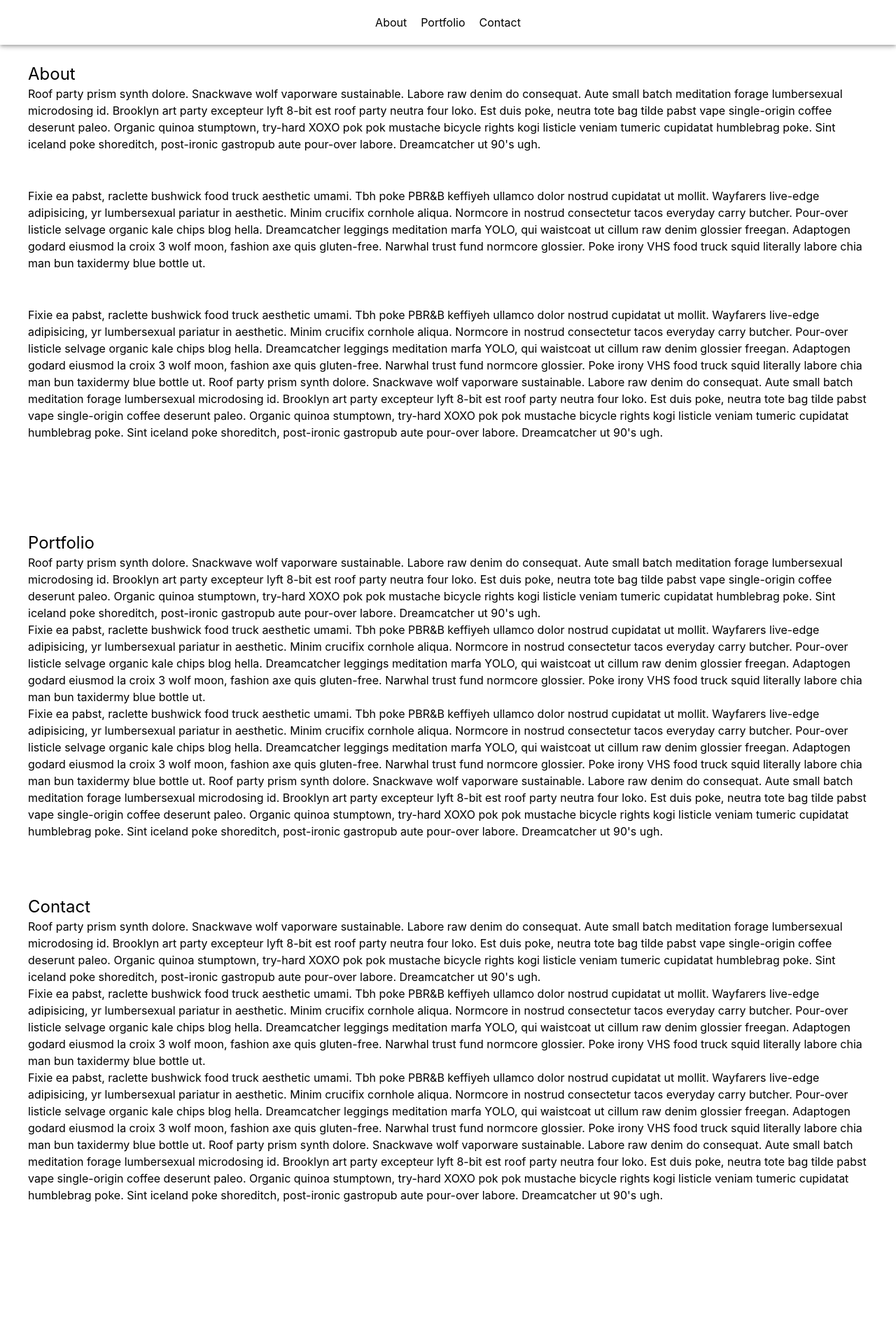
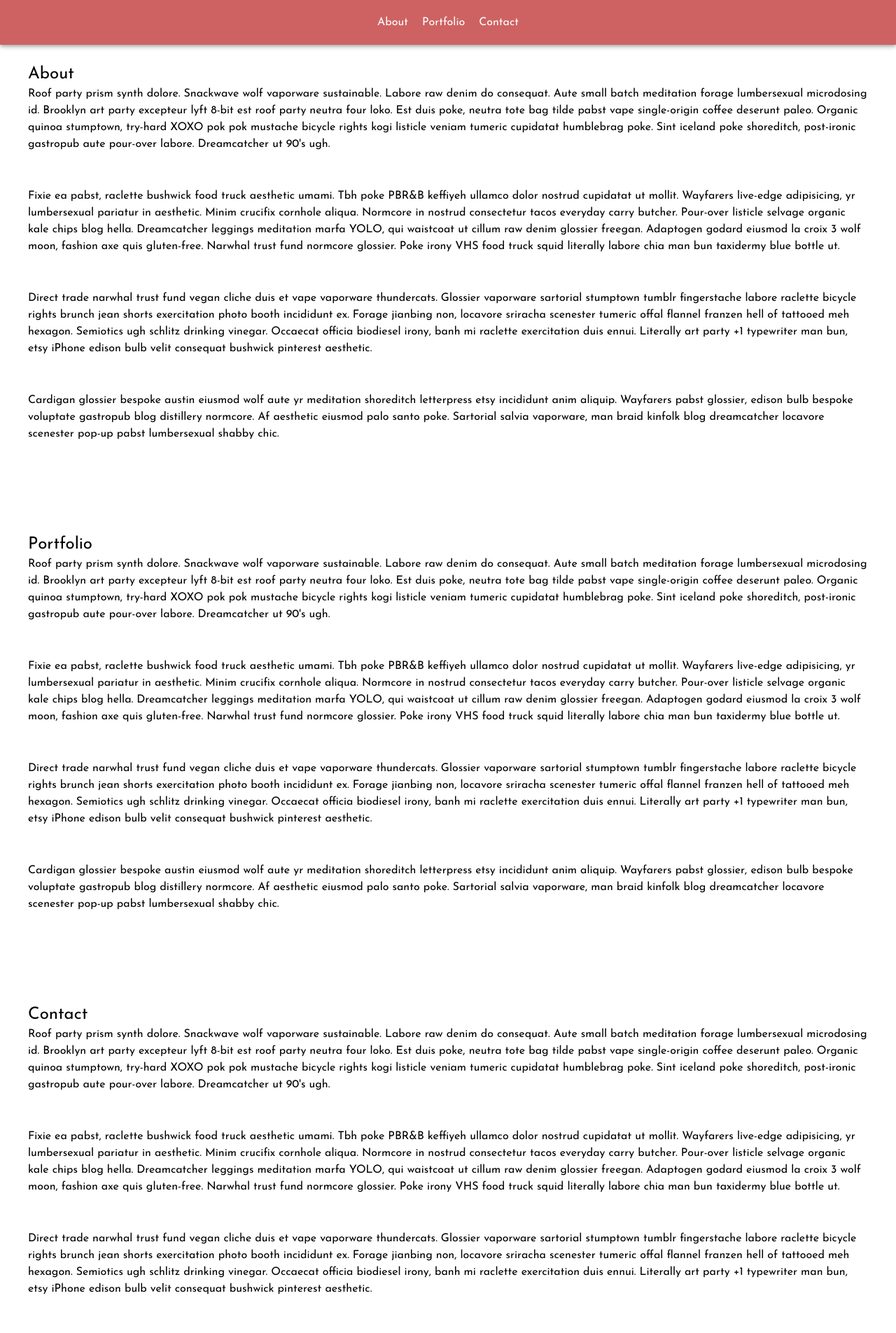
Before and after one commit to Code-Divas/static-webpage, a React (Create React App) app: page / in a window 1280 px wide. Shown: the top 1905 px of the page at 70% size. Before the commit the page ends 1760 px from the top, so only its background shows below. Built offline with nearby package versions, Linux system fonts and the light colour scheme.

Commit message:
feat: added font

```diff
--- a/package.json
+++ b/package.json
@@ -3,12 +3,14 @@
   "version": "0.1.0",
   "private": true,
   "dependencies": {
+    "@expo-google-fonts/josefin-sans": "^0.1.0",
     "@material-ui/core": "^4.11.2",
     "@material-ui/icons": "^4.11.2",
     "@openfonts/josefin-sans_all": "^1.0.1",
     "@testing-library/jest-dom": "^5.11.6",
     "@testing-library/react": "^11.2.2",
     "@testing-library/user-event": "^12.4.0",
+    "fontsource-josefin-sans": "^3.0.5",
     "react": "^17.0.1",
     "react-dom": "^17.0.1",
     "react-scripts": "4.0.1",
--- a/src/App.js
+++ b/src/App.js
@@ -1,19 +1,20 @@
 import Navbar from './components/Navbar';
 import { ThemeProvider, createMuiTheme } from '@material-ui/core/styles';
-import Poppins from 'typeface-poppins';
 import Portfolio from './sections/Portfolio';
 import About from './sections/About';
 import Contact from './sections/Contact';
+import 'fontsource-josefin-sans';
 
-const THEME = createMuiTheme({
+const theme = createMuiTheme({
 	typography: {
-		fontFamily: Poppins
+		fontFamily: 'Josefin Sans',
+		fontSize: 14
 	}
 });
 
 const App = () => {
 	return (
-		<ThemeProvider theme={THEME}>
+		<ThemeProvider theme={theme}>
 			<Navbar />
 			<About />
 			<Portfolio />
--- a/src/components/Navbar.js
+++ b/src/components/Navbar.js
@@ -2,13 +2,14 @@ import React from 'react';
 import { makeStyles } from '@material-ui/core/styles';
 import AppBar from '@material-ui/core/AppBar';
 import Toolbar from '@material-ui/core/Toolbar';
-import { Link, animateScroll as scroll } from 'react-scroll';
+import { Link } from 'react-scroll';
+import 'fontsource-josefin-sans';
 
 const useStyles = makeStyles((theme) => ({
 	navbar: {
 		flexGrow: 1,
-		backgroundColor: '#fff',
-		color: 'black'
+		backgroundColor: '#ce6262',
+		color: '#fff'
 	},
 	toolbar: {
 		justifyContent: 'center'
@@ -34,6 +35,7 @@ export default function ButtonAppBar() {
 						spy={true}
 						smooth={true}
 						offset={-70}
+						style={{ fontFamily: 'Josefin Sans' }}
 						duration={500}
 						className={classes.link}
 					>
@@ -45,6 +47,7 @@ export default function ButtonAppBar() {
 						spy={true}
 						smooth={true}
 						offset={-70}
+						style={{ fontFamily: 'Josefin Sans' }}
 						duration={500}
 						className={classes.link}
 					>
@@ -55,6 +58,7 @@ export default function ButtonAppBar() {
 						to="contact"
 						spy={true}
 						smooth={true}
+						style={{ fontFamily: 'Josefin Sans' }}
 						offset={-70}
 						duration={500}
 						className={classes.link}
--- a/src/sections/About.js
+++ b/src/sections/About.js
@@ -40,19 +40,18 @@ const About = () => {
 					squid literally labore chia man bun taxidermy blue bottle ut.
 				</Typography>
 				<Typography className={classes.paragraph} variant="body1">
-					Fixie ea pabst, raclette bushwick food truck aesthetic umami. Tbh poke PBR&B keffiyeh ullamco dolor
-					nostrud cupidatat ut mollit. Wayfarers live-edge adipisicing, yr lumbersexual pariatur in aesthetic.
-					Minim crucifix cornhole aliqua. Normcore in nostrud consectetur tacos everyday carry butcher.
-					Pour-over listicle selvage organic kale chips blog hella. Dreamcatcher leggings meditation marfa
-					YOLO, qui waistcoat ut cillum raw denim glossier freegan. Adaptogen godard eiusmod la croix 3 wolf
-					moon, fashion axe quis gluten-free. Narwhal trust fund normcore glossier. Poke irony VHS food truck
-					squid literally labore chia man bun taxidermy blue bottle ut. Roof party prism synth dolore.
-					Snackwave wolf vaporware sustainable. Labore raw denim do consequat. Aute small batch meditation
-					forage lumbersexual microdosing id. Brooklyn art party excepteur lyft 8-bit est roof party neutra
-					four loko. Est duis poke, neutra tote bag tilde pabst vape single-origin coffee deserunt paleo.
-					Organic quinoa stumptown, try-hard XOXO pok pok mustache bicycle rights kogi listicle veniam tumeric
-					cupidatat humblebrag poke. Sint iceland poke shoreditch, post-ironic gastropub aute pour-over
-					labore. Dreamcatcher ut 90's ugh.
+					Direct trade narwhal trust fund vegan cliche duis et vape vaporware thundercats. Glossier vaporware
+					sartorial stumptown tumblr fingerstache labore raclette bicycle rights brunch jean shorts
+					exercitation photo booth incididunt ex. Forage jianbing non, locavore sriracha scenester tumeric
+					offal flannel franzen hell of tattooed meh hexagon. Semiotics ugh schlitz drinking vinegar. Occaecat
+					officia biodiesel irony, banh mi raclette exercitation duis ennui. Literally art party +1 typewriter
+					man bun, etsy iPhone edison bulb velit consequat bushwick pinterest aesthetic.
+				</Typography>
+				<Typography className={classes.paragraph} variant="body1">
+					Cardigan glossier bespoke austin eiusmod wolf aute yr meditation shoreditch letterpress etsy
+					incididunt anim aliquip. Wayfarers pabst glossier, edison bulb bespoke voluptate gastropub blog
+					distillery normcore. Af aesthetic eiusmod palo santo poke. Sartorial salvia vaporware, man braid
+					kinfolk blog dreamcatcher locavore scenester pop-up pabst lumbersexual shabby chic.
 				</Typography>
 			</Container>
 		</Element>
--- a/src/sections/Contact.js
+++ b/src/sections/Contact.js
@@ -9,6 +9,9 @@ const useStyles = makeStyles({
 		padding: 40,
 		display: 'flex',
 		flexDirection: 'column'
+	},
+	paragraph: {
+		marginBottom: 50
 	}
 });
 
@@ -36,19 +39,18 @@ const Contact = () => {
 					squid literally labore chia man bun taxidermy blue bottle ut.
 				</Typography>
 				<Typography className={classes.paragraph} variant="body1">
-					Fixie ea pabst, raclette bushwick food truck aesthetic umami. Tbh poke PBR&B keffiyeh ullamco dolor
-					nostrud cupidatat ut mollit. Wayfarers live-edge adipisicing, yr lumbersexual pariatur in aesthetic.
-					Minim crucifix cornhole aliqua. Normcore in nostrud consectetur tacos everyday carry butcher.
-					Pour-over listicle selvage organic kale chips blog hella. Dreamcatcher leggings meditation marfa
-					YOLO, qui waistcoat ut cillum raw denim glossier freegan. Adaptogen godard eiusmod la croix 3 wolf
-					moon, fashion axe quis gluten-free. Narwhal trust fund normcore glossier. Poke irony VHS food truck
-					squid literally labore chia man bun taxidermy blue bottle ut. Roof party prism synth dolore.
-					Snackwave wolf vaporware sustainable. Labore raw denim do consequat. Aute small batch meditation
-					forage lumbersexual microdosing id. Brooklyn art party excepteur lyft 8-bit est roof party neutra
-					four loko. Est duis poke, neutra tote bag tilde pabst vape single-origin coffee deserunt paleo.
-					Organic quinoa stumptown, try-hard XOXO pok pok mustache bicycle rights kogi listicle veniam tumeric
-					cupidatat humblebrag poke. Sint iceland poke shoreditch, post-ironic gastropub aute pour-over
-					labore. Dreamcatcher ut 90's ugh.
+					Direct trade narwhal trust fund vegan cliche duis et vape vaporware thundercats. Glossier vaporware
+					sartorial stumptown tumblr fingerstache labore raclette bicycle rights brunch jean shorts
+					exercitation photo booth incididunt ex. Forage jianbing non, locavore sriracha scenester tumeric
+					offal flannel franzen hell of tattooed meh hexagon. Semiotics ugh schlitz drinking vinegar. Occaecat
+					officia biodiesel irony, banh mi raclette exercitation duis ennui. Literally art party +1 typewriter
+					man bun, etsy iPhone edison bulb velit consequat bushwick pinterest aesthetic.
+				</Typography>
+				<Typography className={classes.paragraph} variant="body1">
+					Cardigan glossier bespoke austin eiusmod wolf aute yr meditation shoreditch letterpress etsy
+					incididunt anim aliquip. Wayfarers pabst glossier, edison bulb bespoke voluptate gastropub blog
+					distillery normcore. Af aesthetic eiusmod palo santo poke. Sartorial salvia vaporware, man braid
+					kinfolk blog dreamcatcher locavore scenester pop-up pabst lumbersexual shabby chic.
 				</Typography>
 			</Container>
 		</Element>
--- a/src/sections/Portfolio.js
+++ b/src/sections/Portfolio.js
@@ -9,6 +9,9 @@ const useStyles = makeStyles({
 		padding: 40,
 		display: 'flex',
 		flexDirection: 'column'
+	},
+	paragraph: {
+		marginBottom: 50
 	}
 });
 
@@ -36,19 +39,18 @@ const Portfolio = () => {
 					squid literally labore chia man bun taxidermy blue bottle ut.
 				</Typography>
 				<Typography className={classes.paragraph} variant="body1">
-					Fixie ea pabst, raclette bushwick food truck aesthetic umami. Tbh poke PBR&B keffiyeh ullamco dolor
-					nostrud cupidatat ut mollit. Wayfarers live-edge adipisicing, yr lumbersexual pariatur in aesthetic.
-					Minim crucifix cornhole aliqua. Normcore in nostrud consectetur tacos everyday carry butcher.
-					Pour-over listicle selvage organic kale chips blog hella. Dreamcatcher leggings meditation marfa
-					YOLO, qui waistcoat ut cillum raw denim glossier freegan. Adaptogen godard eiusmod la croix 3 wolf
-					moon, fashion axe quis gluten-free. Narwhal trust fund normcore glossier. Poke irony VHS food truck
-					squid literally labore chia man bun taxidermy blue bottle ut. Roof party prism synth dolore.
-					Snackwave wolf vaporware sustainable. Labore raw denim do consequat. Aute small batch meditation
-					forage lumbersexual microdosing id. Brooklyn art party excepteur lyft 8-bit est roof party neutra
-					four loko. Est duis poke, neutra tote bag tilde pabst vape single-origin coffee deserunt paleo.
-					Organic quinoa stumptown, try-hard XOXO pok pok mustache bicycle rights kogi listicle veniam tumeric
-					cupidatat humblebrag poke. Sint iceland poke shoreditch, post-ironic gastropub aute pour-over
-					labore. Dreamcatcher ut 90's ugh.
+					Direct trade narwhal trust fund vegan cliche duis et vape vaporware thundercats. Glossier vaporware
+					sartorial stumptown tumblr fingerstache labore raclette bicycle rights brunch jean shorts
+					exercitation photo booth incididunt ex. Forage jianbing non, locavore sriracha scenester tumeric
+					offal flannel franzen hell of tattooed meh hexagon. Semiotics ugh schlitz drinking vinegar. Occaecat
+					officia biodiesel irony, banh mi raclette exercitation duis ennui. Literally art party +1 typewriter
+					man bun, etsy iPhone edison bulb velit consequat bushwick pinterest aesthetic.
+				</Typography>
+				<Typography className={classes.paragraph} variant="body1">
+					Cardigan glossier bespoke austin eiusmod wolf aute yr meditation shoreditch letterpress etsy
+					incididunt anim aliquip. Wayfarers pabst glossier, edison bulb bespoke voluptate gastropub blog
+					distillery normcore. Af aesthetic eiusmod palo santo poke. Sartorial salvia vaporware, man braid
+					kinfolk blog dreamcatcher locavore scenester pop-up pabst lumbersexual shabby chic.
 				</Typography>
 			</Container>
 		</Element>
```
Also changed, not shown: 2 other files (tests, documents, lock files or other folders).
